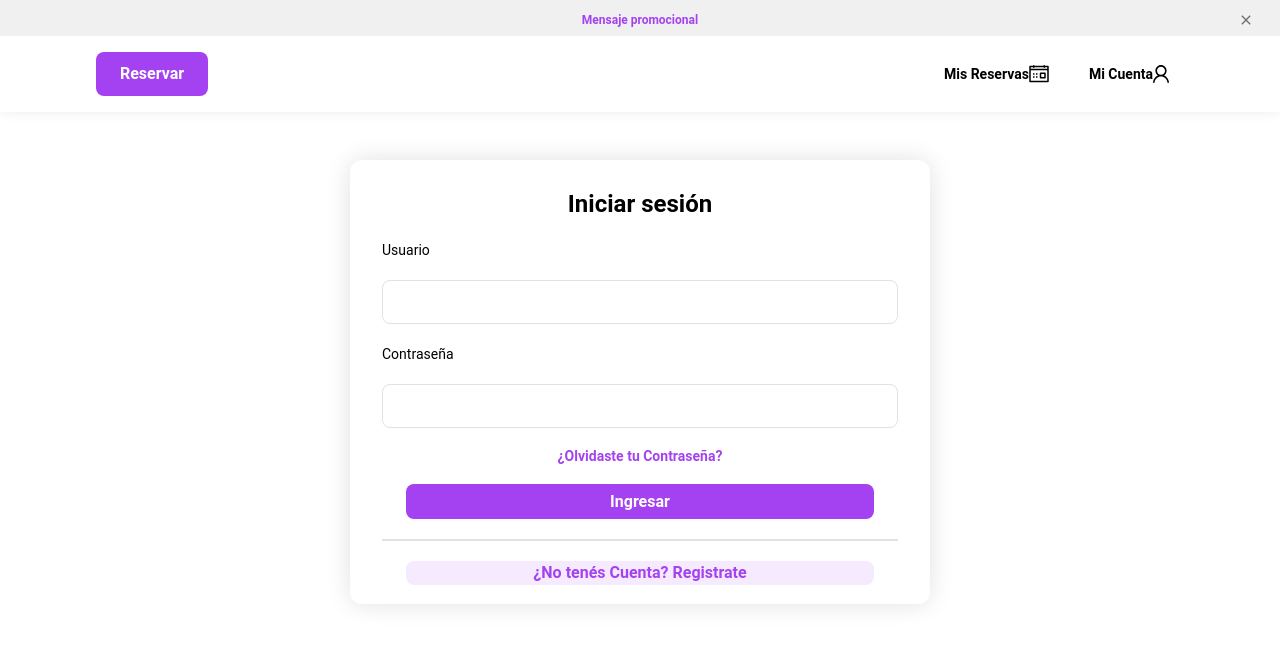
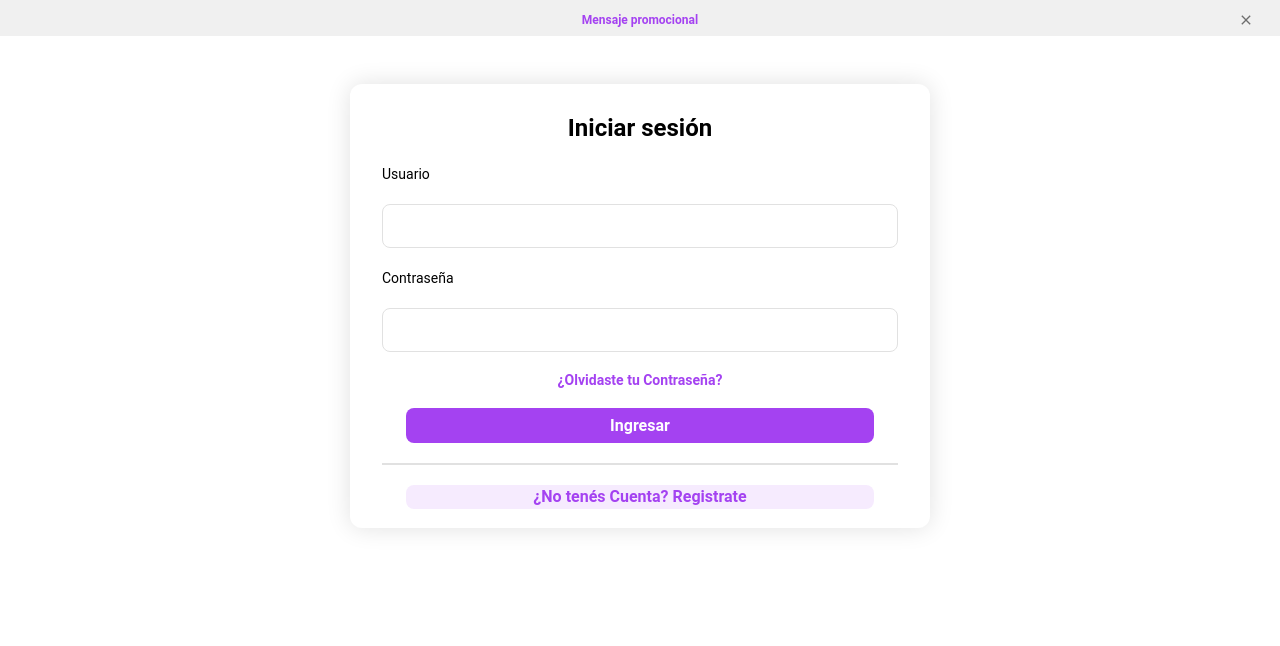
Before and after one commit to carmelis/Mi-Turno-Web, a Next.js app in the folder client/: page / in a window 1280 px wide. Shown: the top 646 px of the page. Built offline with nearby package versions, Linux system fonts and the light colour scheme.

Commit message:
login view fix

```diff
--- /dev/null
+++ b/client/app/components/LoginForm.jsx
@@ -0,0 +1,40 @@
+import styles from "../../styles/components/LoginForm.module.css";
+
+const LoginForm = () => {
+  return (
+    <div className={styles.cajaLogin}>
+      <div>
+        <h1 className={styles.titulo}>Iniciar sesión</h1>
+      </div>
+      <div>
+        <h3 className={styles.usuario}>Usuario</h3>
+      </div>
+      <div>
+        <input type="text" className={styles.inputUsuario} />
+      </div>
+      <div>
+        {" "}
+        <h3 className={styles.contrasena}>Contraseña</h3>
+      </div>
+      <div>
+        <input type="password" className={styles.inputContrasena} />
+      </div>
+      <div>
+        <h2 className={styles.recordarContrasena}>¿Olvidaste tu Contraseña?</h2>
+      </div>
+      <div>
+        <button className={styles.botonIngresar}>Ingresar</button>
+      </div>
+
+      <hr className={styles.border} />
+
+      <div>
+        <button className={styles.botonRegistrate}>
+          ¿No tenés Cuenta? Registrate
+        </button>
+      </div>
+    </div>
+  );
+};
+
+export default LoginForm;
--- a/client/app/layout.js
+++ b/client/app/layout.js
@@ -2,15 +2,14 @@
 import "../styles/globals.css";
 import TopBanner from "./components/TopBanner";
 import Nadvar from "./components/Navbar";
-import Register from "./login/page"
+
 export default function RootLayout({ children }) {
   return (
     <html>
       <head />
       <body>
         <TopBanner />
-        <Nadvar/>
-        <Register/>
+        <Nadvar />
         {children}
       </body>
     </html>
--- a/client/app/login/page.jsx
+++ b/client/app/login/page.jsx
@@ -1,40 +1,10 @@
-import React from "react";
-import styles from "../../styles/login/Login.module.css";
+import LoginForm from "../components/LoginForm";
 
 function page() {
   return (
-    <div className={styles.cajaLogin}>
-      <div>
-        <h1 className={styles.titulo}>Iniciar sesión</h1>
-      </div>
-      <div>
-        <h3 className={styles.usuario}>Usuario</h3>
-      </div>
-      <div>
-        <input type="text" className={styles.inputUsuario} />
-      </div>
-      <div>
-        {" "}
-        <h3 className={styles.contrasena}>Contraseña</h3>
-      </div>
-      <div>
-        <input type="password" className={styles.inputContrasena} />
-      </div>
-      <div>
-        <h2 className={styles.recordarContrasena}>¿Olvidaste tu Contraseña?</h2>
-      </div>
-      <div>
-        <button className={styles.botonIngresar}>Ingresar</button>
-      </div>
-
-      <hr className={styles.border} />
-
-      <div>
-        <button className={styles.botonRegistrate}>
-          ¿No tenés Cuenta? Registrate
-        </button>
-      </div>
-    </div>
+    <section className="section-a">
+      <LoginForm />
+    </section>
   );
 }
 
--- a/client/app/page.jsx
+++ b/client/app/page.jsx
@@ -1,6 +1,11 @@
-"use client";
-const HomePage = () => {
-  return <hi>Hello World!</hi>;
-};
+import LoginForm from "./components/LoginForm";
 
-export default HomePage;
+function Home() {
+  return (
+    <section className="section-a">
+      <LoginForm />
+    </section>
+  );
+}
+
+export default Home;
--- a/client/styles/login/Login.module.css
+++ b/client/styles/components/LoginForm.module.css
@@ -9,7 +9,6 @@
   width: 580px;
   height: 444px;
   left: calc(50% - 580px / 2);
-  top: 160px;
   background: #ffffff;
   box-shadow: 0px 0px 24px rgba(0, 0, 0, 0.12);
   border-radius: 12px;
@@ -18,8 +17,6 @@
 .titulo {
   width: 516px;
   height: 32px;
-  font-family: "Roboto";
-  font-style: normal;
   font-weight: 600;
   font-size: 24px;
   line-height: 32px;
@@ -35,8 +32,6 @@
 .usuario {
   width: 516px;
   height: 20px;
-  font-family: "Roboto";
-  font-style: normal;
   font-weight: 400;
   font-size: 14px;
   line-height: 20px;
@@ -69,8 +64,6 @@
 .contrasena {
   width: 516px;
   height: 20px;
-  font-family: "Roboto";
-  font-style: normal;
   font-weight: 400;
   font-size: 14px;
   line-height: 20px;
@@ -129,7 +122,6 @@
   align-items: center;
   text-align: center;
   color: #ffffff;
-
 }
 .border {
   width: 516px;
```
Also changed, not shown: client/app/commons/Button/Button.module.scss (deleted).
